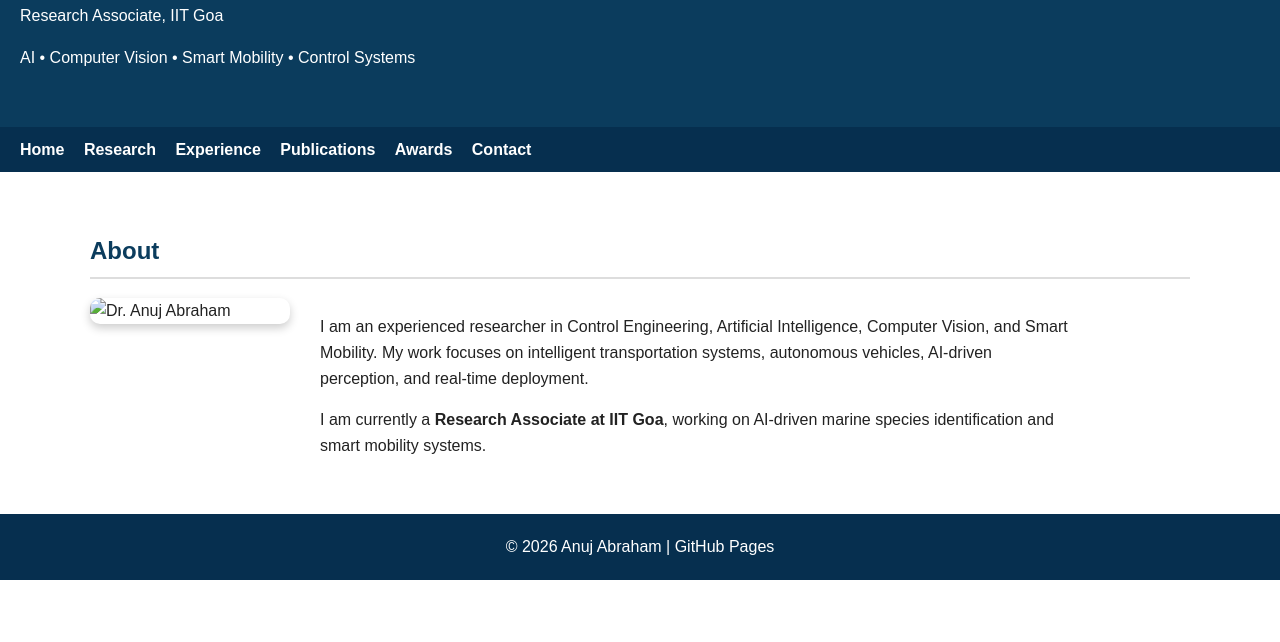
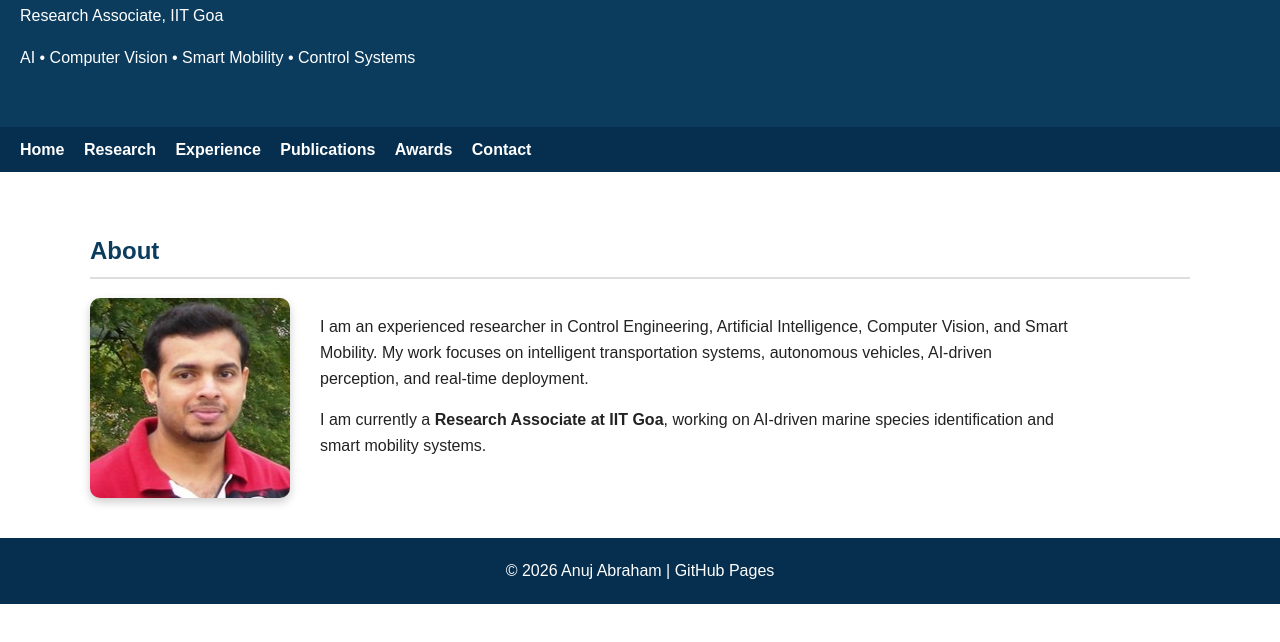
Before and after one commit to Anuj1166/anuj-abraham.github.io, a plain HTML site: page index.html in a window 1280 px wide. Shown: the part 114-756 px from the top of the page. Drawn offline with Linux system fonts and the light colour scheme.

Commit message:
Update index.html

```diff
--- a/index.html
+++ b/index.html
@@ -28,7 +28,7 @@
   <div style="display:flex; gap:30px; align-items:flex-start; flex-wrap:wrap;">
 
     <!-- Profile Photo -->
-    <img src="assets/images/anuj.jpg"
+    <img src="assets/images/anuj.jpeg"
          alt="Dr. Anuj Abraham"
          style="
            width:200px;
```
